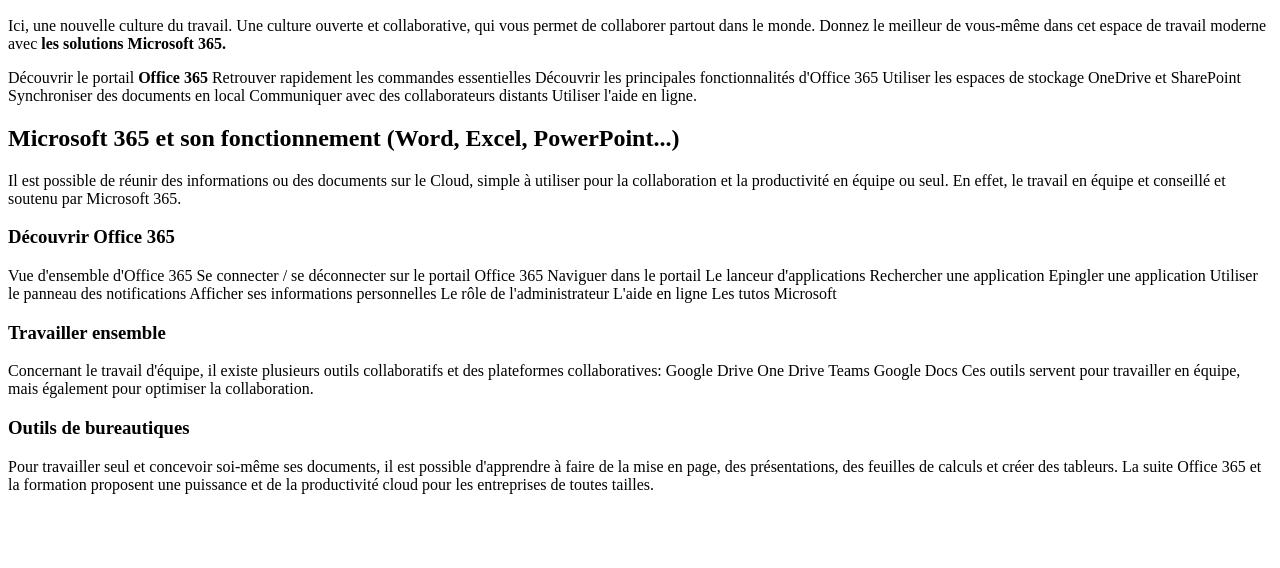
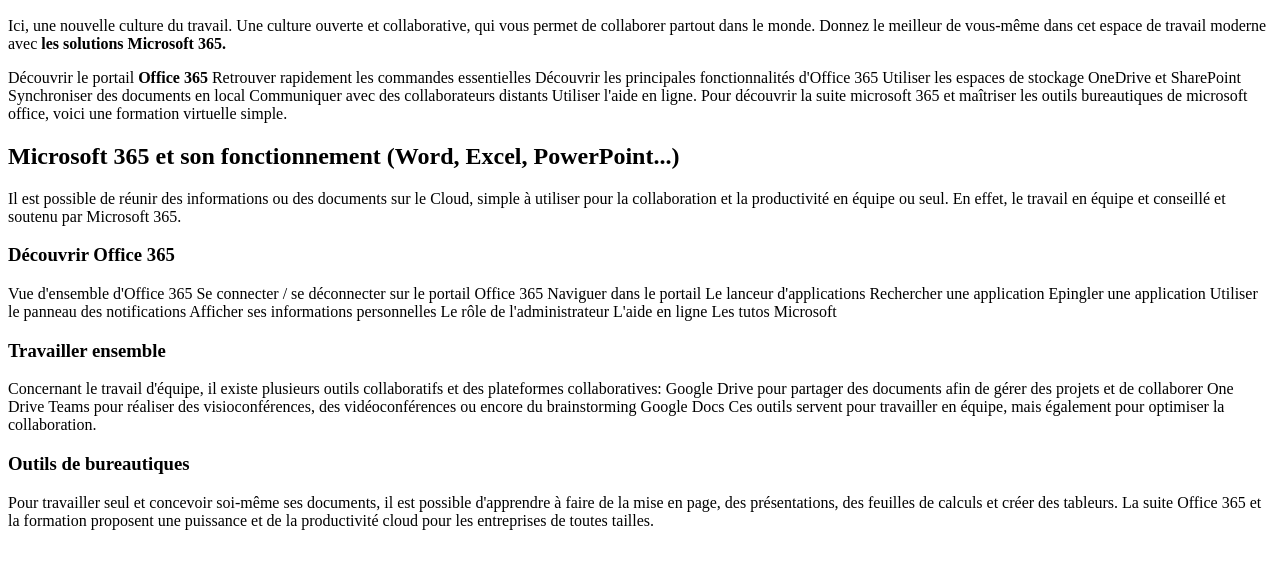
Before and after one commit to Liloua/liloua.github.io, a plain HTML site: page index.html in a window 1280 px wide. Shown: the part 110-678 px from the top of the page. Drawn offline with Linux system fonts and the light colour scheme.

Commit message:
Update index.html

```diff
--- a/index.html
+++ b/index.html
@@ -23,6 +23,8 @@
     Communiquer avec des collaborateurs distants
     Utiliser l'aide en ligne.
 
+	Pour découvrir la suite microsoft 365 et maîtriser les outils bureautiques de microsoft office, voici une formation virtuelle simple.
+
     <H2>Microsoft 365 et son fonctionnement (Word, Excel, PowerPoint...)</H2>
 	<p>
     Il est possible de réunir des informations ou des documents sur le Cloud, simple à utiliser pour la collaboration et la productivité en équipe ou seul. En effet, le travail en équipe et conseillé et soutenu par Microsoft 365.
@@ -45,9 +47,9 @@
 
 	 <h3>Travailler ensemble</h3>
     <p> Concernant le travail d'équipe, il existe plusieurs outils collaboratifs et des plateformes collaboratives:
-	Google Drive
+	Google Drive pour partager des documents afin de gérer des projets et de collaborer
 	One Drive
-	Teams
+	Teams pour réaliser des visioconférences, des vidéoconférences ou encore du brainstorming
 	Google Docs
 	Ces outils servent pour travailler en équipe, mais également pour optimiser la collaboration.
     </p>
```
